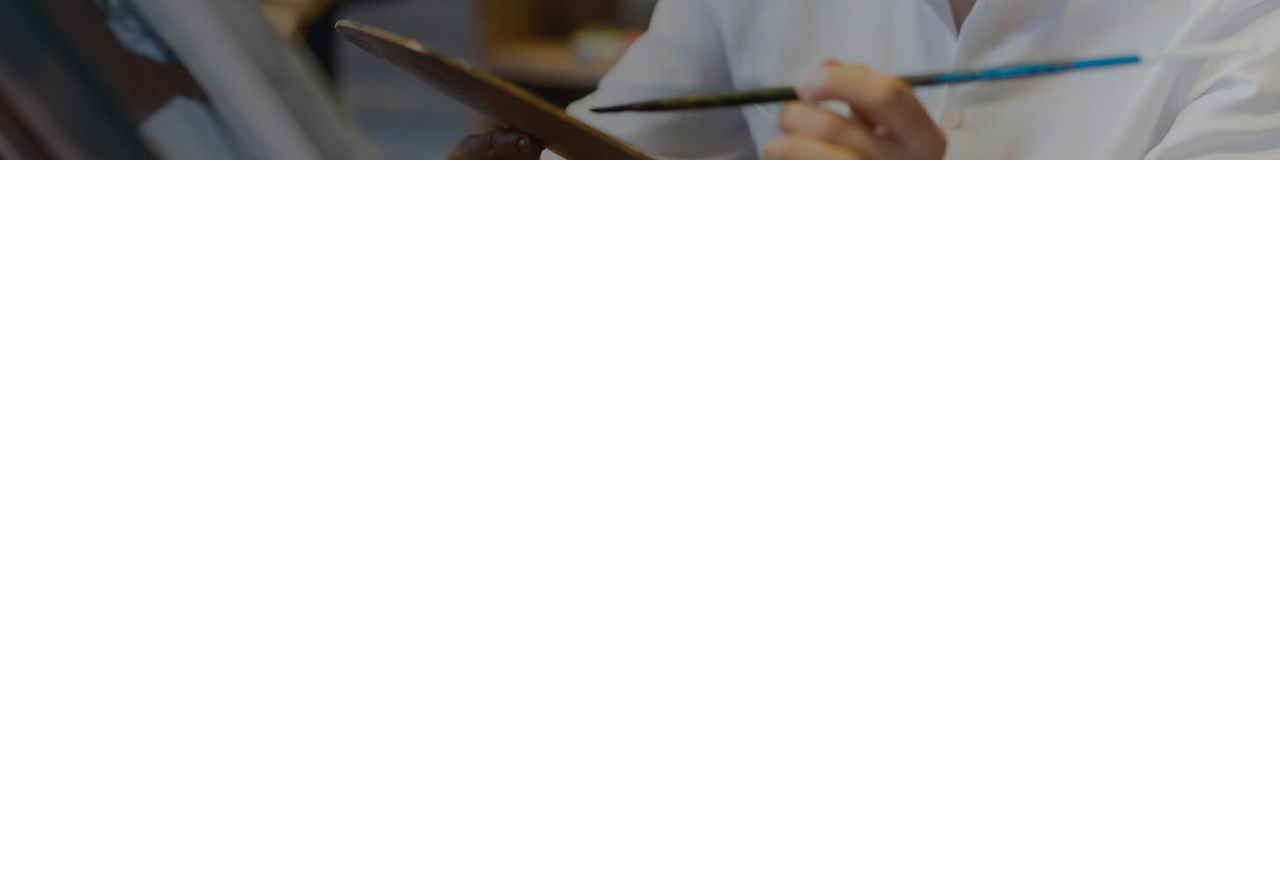
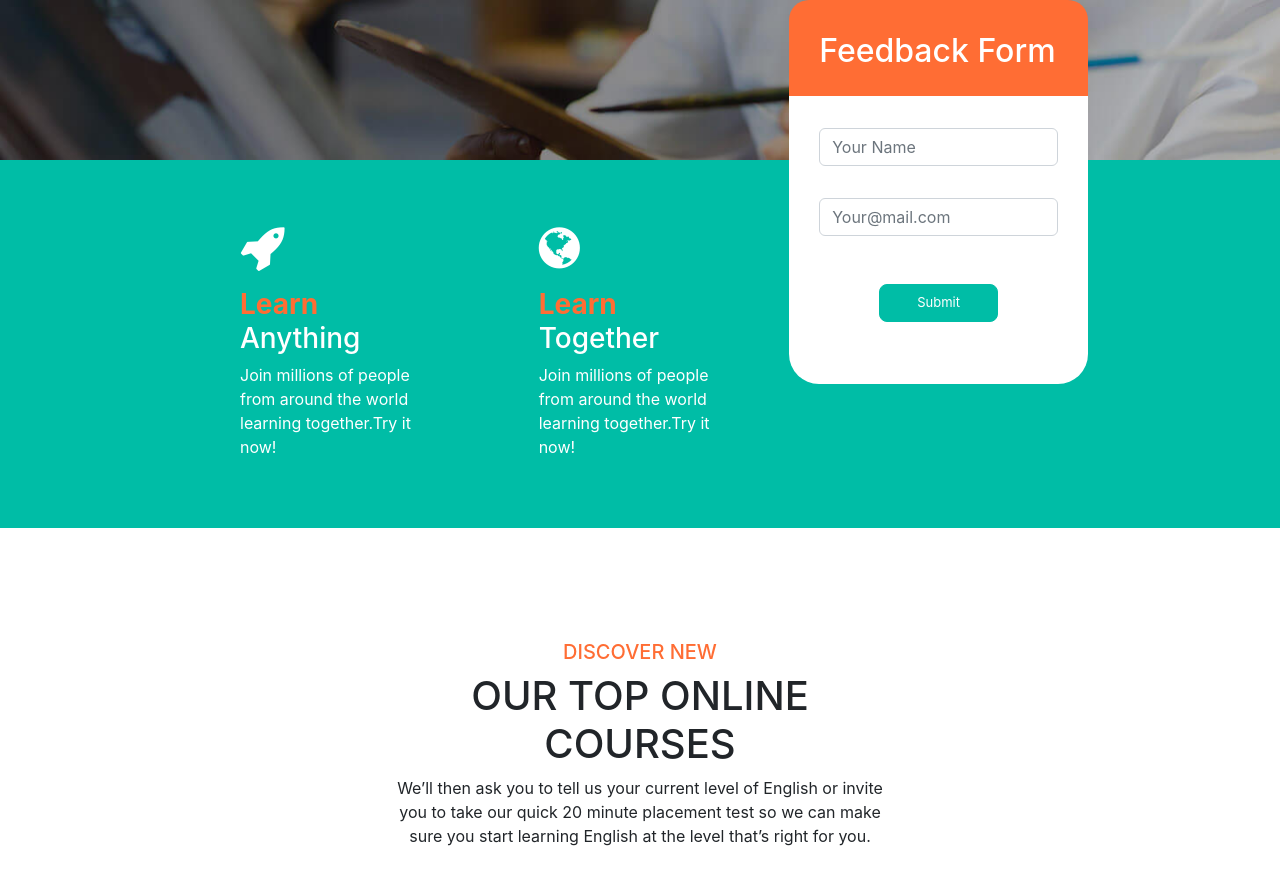
Before and after one commit to zohaibabdullah1/Training-Management-System, a React (Create React App) app: page / in a window 1280 px wide. Shown: the part 640-1524 px from the top of the page. Before the commit the page ends 800 px from the top, so only its background shows below. Built offline with nearby package versions, Linux system fonts and the light colour scheme.

Commit message:
Landing page UI

```diff
--- a/src/Home.js
+++ b/src/Home.js
@@ -6,6 +6,7 @@ import Nav from 'react-bootstrap/Nav';
 import Navbar from 'react-bootstrap/Navbar';
 import logo from './Icoures.png';
 import NavDropdown from 'react-bootstrap/NavDropdown';
+import { FormGroup, Label, Input } from "reactstrap";
 
 function Home() {
   return (
@@ -44,8 +45,8 @@ function Home() {
                 <img
                   alt=""
                   src={logo}
-                  width="80"
-                  height="100"
+                  width="130"
+                  height="60"
                   className="d-inline-block align-top"
                 />{' '}
               </Navbar.Brand>
@@ -87,6 +88,48 @@ function Home() {
           <Button className='titlebar_btn' >View Courses</Button>
         </div>
       </div>
+
+      <div className='bg_color_home'>
+        <div className='second_home'>
+          <div className="col-sm-4 second_data">
+            <i class="fa fa-sharp fa-light fa-rocket  icon_size"></i>
+            <h3><b className='coler'>Learn </b>Anything</h3>
+            <div>Join millions of people from around the world learning together.Try it now!</div>
+          </div>
+          <div className="col-sm-4 second_data">
+            <i class="fa fa-sharp fa-light fa-globe icon_size"></i>
+            <h3><b className='coler'>Learn </b> Together</h3>
+            <div>Join millions of people from around the world learning together.Try it now!</div>
+          </div>
+          <div className="col-sm-4 feedback">
+            <div className='feedback_bg'>
+              <h2 className='feedbback_center'>Feedback Form</h2>
+            </div>
+
+            <Form>
+              <FormGroup className="position-relative">
+                <Input className='feedback_field' type="text" placeholder='Your Name' />
+              </FormGroup>
+              <FormGroup className="position-relative">
+                <Input className='feedback_field' type="email" placeholder='Your@mail.com' />
+              </FormGroup>
+              <div className="d-grid gap-2">
+                <Button className='feedback_btn' size="lg">Submit</Button>
+              </div>
+            </Form>
+          </div>
+        </div>
+
+      </div>
+
+      <div className='third_home'>
+          <h5 className='coler'> DISCOVER NEW</h5>
+          <h1>OUR TOP ONLINE COURSES</h1>
+          <p>We’ll then ask you to tell us your current level of English or invite you to take our quick 20 minute placement test so we can make sure you start learning English at the level that’s right for you.
+
+          </p>
+
+        </div>
     </div>
   )
 }
--- a/src/index.css
+++ b/src/index.css
@@ -355,3 +355,77 @@ code {
 .contact_second{
   margin: 3% 0%;
 }
+
+
+
+
+/* ########################################################################## */
+
+.second_home{
+
+  display: flex;
+  flex-wrap: nowrap;
+  text-align: left;
+  color: white;
+  width: 70%;
+  margin: auto;
+}
+.bg_color_home{
+  background-color: rgb(0,189,166);
+  width: 100%;
+  height: 23rem;
+}
+
+.icon_size{
+  font-size: 3rem;
+  margin: 1rem 0rem;
+}
+.icon_size:hover{
+  color: rgb(255,109,52);
+}
+
+.second_data{
+  margin: 3rem 0px 0px 0px;
+  padding: 0rem 3rem;
+}
+
+
+.feedback{
+  margin-top: -10rem;
+  background-color: white;
+  border-radius: 30px;
+  height: 24rem;
+
+}
+
+.feedback_bg{
+  background-color: rgb(255,109,52);
+  height: 6rem;
+  border-radius: 20px 20px 0px 0px;
+}
+.feedbback_center{
+  margin: auto;
+  padding-top: 2rem;
+  width: 80%;
+}
+
+.feedback_field{
+  width: 80%;
+  margin: auto;
+  margin-top: 2rem;
+}
+.feedback_btn{
+  width: 40%;
+  margin: auto;
+  margin-top: 2rem;
+  color: #ffff;
+}
+
+/* ############################################################################ */
+
+.third_home{
+  width: 40%;
+  margin: auto;
+  margin-top: 7rem;
+  margin-bottom: 7rem;
+}
```
Also changed, not shown: src/Icoures.png.
